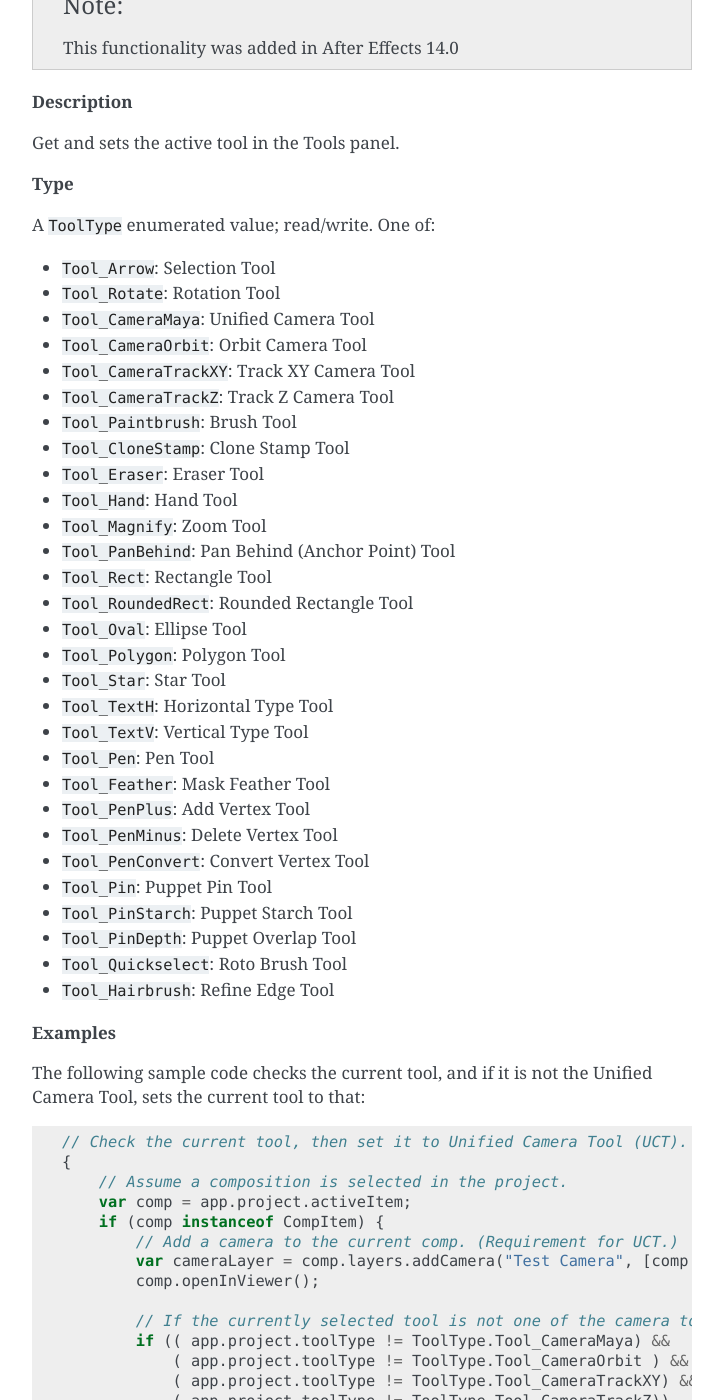
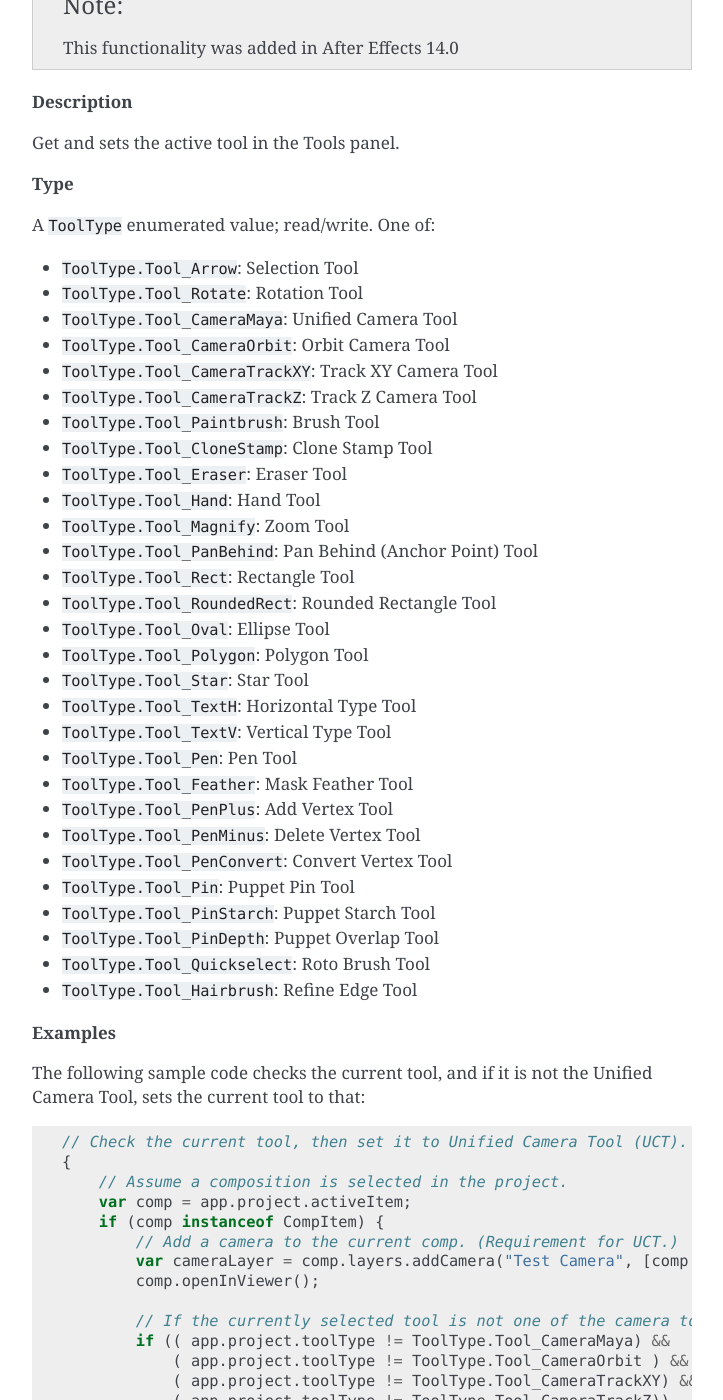
Before and after one commit to docsforadobe/after-effects-scripting-guide, a Sphinx documentation site: the page built from docs/project.rst, in a window 1280 px wide and 1400 px high, scrolled down 7158 px. Shown: the whole window, without its empty margins (388-1111 px from the left). Built offline with Sphinx 7.4.7, drawn with Linux system fonts in a browser that asks for light colours; some of the changed text lies outside the part shown.

Commit message:
Fixes typos and consistency error with some EnumeratedTypes

```diff
--- a/docs/footagesource.rst
+++ b/docs/footagesource.rst
@@ -32,7 +32,7 @@ The.alphaMode of footageSource defines how the alpha information in the footage
 
 **Type**
 
-An A lpha Mo d e enumerated value; (read/write). One of:
+An Alpha Mode enumerated value; (read/write). One of:
 -  ``AlphaMode.IGNORE``
 -  ``AlphaMode.STRAIGHT``
 -  ``AlphaMode.PREMULTIPLIED``
--- a/docs/project.rst
+++ b/docs/project.rst
@@ -384,35 +384,35 @@ Get and sets the active tool in the Tools panel.
 
 A ``ToolType`` enumerated value; read/write. One of:
 
-- ``Tool_Arrow``: Selection Tool
-- ``Tool_Rotate``: Rotation Tool
-- ``Tool_CameraMaya``: Unified Camera Tool
-- ``Tool_CameraOrbit``: Orbit Camera Tool
-- ``Tool_CameraTrackXY``: Track XY Camera Tool
-- ``Tool_CameraTrackZ``: Track Z Camera Tool
-- ``Tool_Paintbrush``: Brush Tool
-- ``Tool_CloneStamp``: Clone Stamp Tool
-- ``Tool_Eraser``: Eraser Tool
-- ``Tool_Hand``: Hand Tool
-- ``Tool_Magnify``: Zoom Tool
-- ``Tool_PanBehind``: Pan Behind (Anchor Point) Tool
-- ``Tool_Rect``: Rectangle Tool
-- ``Tool_RoundedRect``: Rounded Rectangle Tool
-- ``Tool_Oval``: Ellipse Tool
-- ``Tool_Polygon``: Polygon Tool
-- ``Tool_Star``: Star Tool
-- ``Tool_TextH``: Horizontal Type Tool
-- ``Tool_TextV``: Vertical Type Tool
-- ``Tool_Pen``: Pen Tool
-- ``Tool_Feather``: Mask Feather Tool
-- ``Tool_PenPlus``: Add Vertex Tool
-- ``Tool_PenMinus``: Delete Vertex Tool
-- ``Tool_PenConvert``: Convert Vertex Tool
-- ``Tool_Pin``: Puppet Pin Tool
-- ``Tool_PinStarch``: Puppet Starch Tool
-- ``Tool_PinDepth``: Puppet Overlap Tool
-- ``Tool_Quickselect``: Roto Brush Tool
-- ``Tool_Hairbrush``: Refine Edge Tool
+- ``ToolType.Tool_Arrow``: Selection Tool
+- ``ToolType.Tool_Rotate``: Rotation Tool
+- ``ToolType.Tool_CameraMaya``: Unified Camera Tool
+- ``ToolType.Tool_CameraOrbit``: Orbit Camera Tool
+- ``ToolType.Tool_CameraTrackXY``: Track XY Camera Tool
+- ``ToolType.Tool_CameraTrackZ``: Track Z Camera Tool
+- ``ToolType.Tool_Paintbrush``: Brush Tool
+- ``ToolType.Tool_CloneStamp``: Clone Stamp Tool
+- ``ToolType.Tool_Eraser``: Eraser Tool
+- ``ToolType.Tool_Hand``: Hand Tool
+- ``ToolType.Tool_Magnify``: Zoom Tool
+- ``ToolType.Tool_PanBehind``: Pan Behind (Anchor Point) Tool
+- ``ToolType.Tool_Rect``: Rectangle Tool
+- ``ToolType.Tool_RoundedRect``: Rounded Rectangle Tool
+- ``ToolType.Tool_Oval``: Ellipse Tool
+- ``ToolType.Tool_Polygon``: Polygon Tool
+- ``ToolType.Tool_Star``: Star Tool
+- ``ToolType.Tool_TextH``: Horizontal Type Tool
+- ``ToolType.Tool_TextV``: Vertical Type Tool
+- ``ToolType.Tool_Pen``: Pen Tool
+- ``ToolType.Tool_Feather``: Mask Feather Tool
+- ``ToolType.Tool_PenPlus``: Add Vertex Tool
+- ``ToolType.Tool_PenMinus``: Delete Vertex Tool
+- ``ToolType.Tool_PenConvert``: Convert Vertex Tool
+- ``ToolType.Tool_Pin``: Puppet Pin Tool
+- ``ToolType.Tool_PinStarch``: Puppet Starch Tool
+- ``ToolType.Tool_PinDepth``: Puppet Overlap Tool
+- ``ToolType.Tool_Quickselect``: Roto Brush Tool
+- ``ToolType.Tool_Hairbrush``: Refine Edge Tool
 
 **Examples**
 
--- a/docs/property.rst
+++ b/docs/property.rst
@@ -626,7 +626,7 @@ Returns the 'in' interpolation type for the specified keyframe.
 
 A ``KeyframeInterpolationType`` enumerated value; one of:
 
--  ``KeyframeInterpolationType. LINEAR``
+-  ``KeyframeInterpolationType.LINEAR``
 -  ``KeyframeInterpolationType.BEZIER``
 -  ``KeyframeInterpolationType.HOLD``
 
```
Also changed, not shown: other parts of docs/project.rst (+4 -4 lines), docs/outputmodule.rst (+4 -4 lines).
